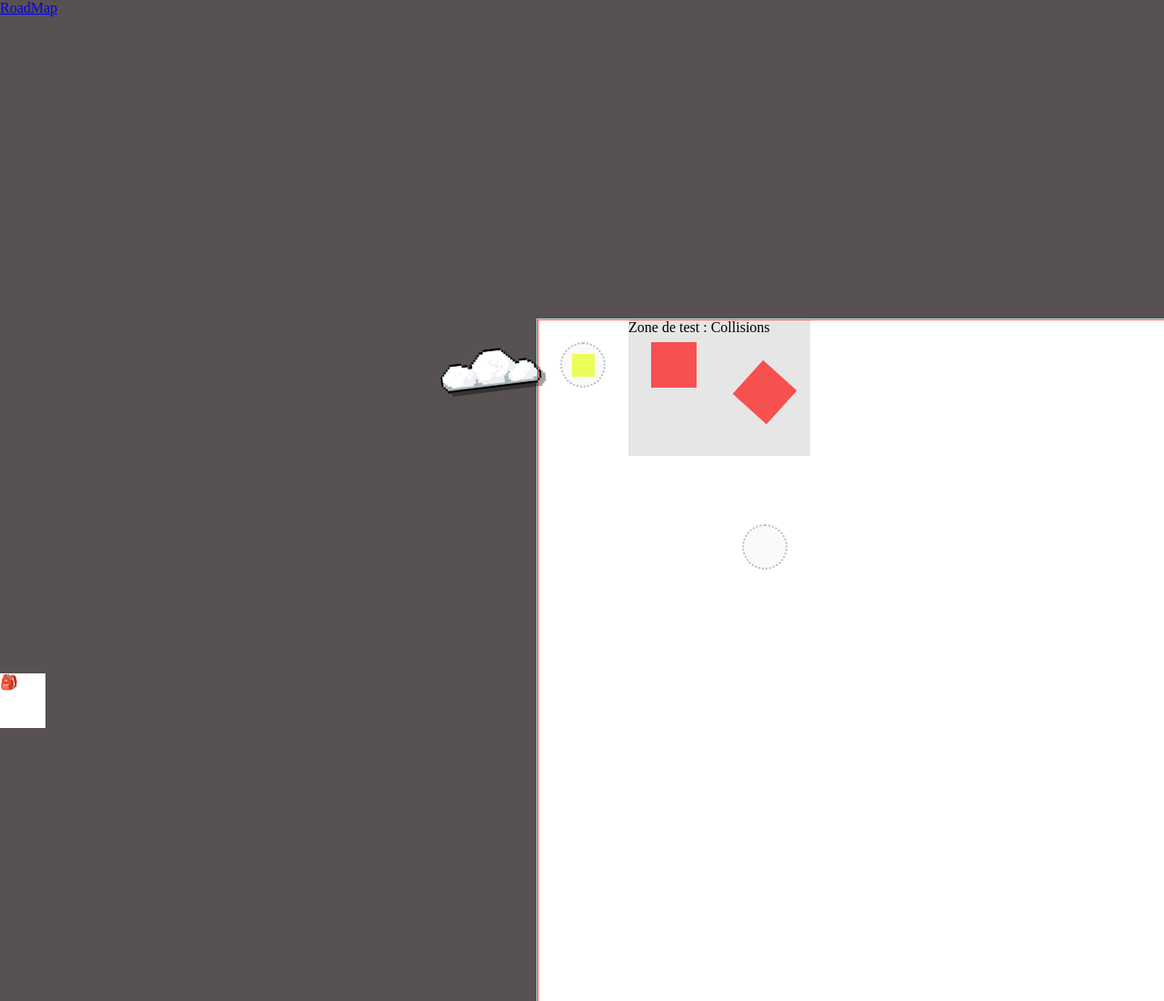
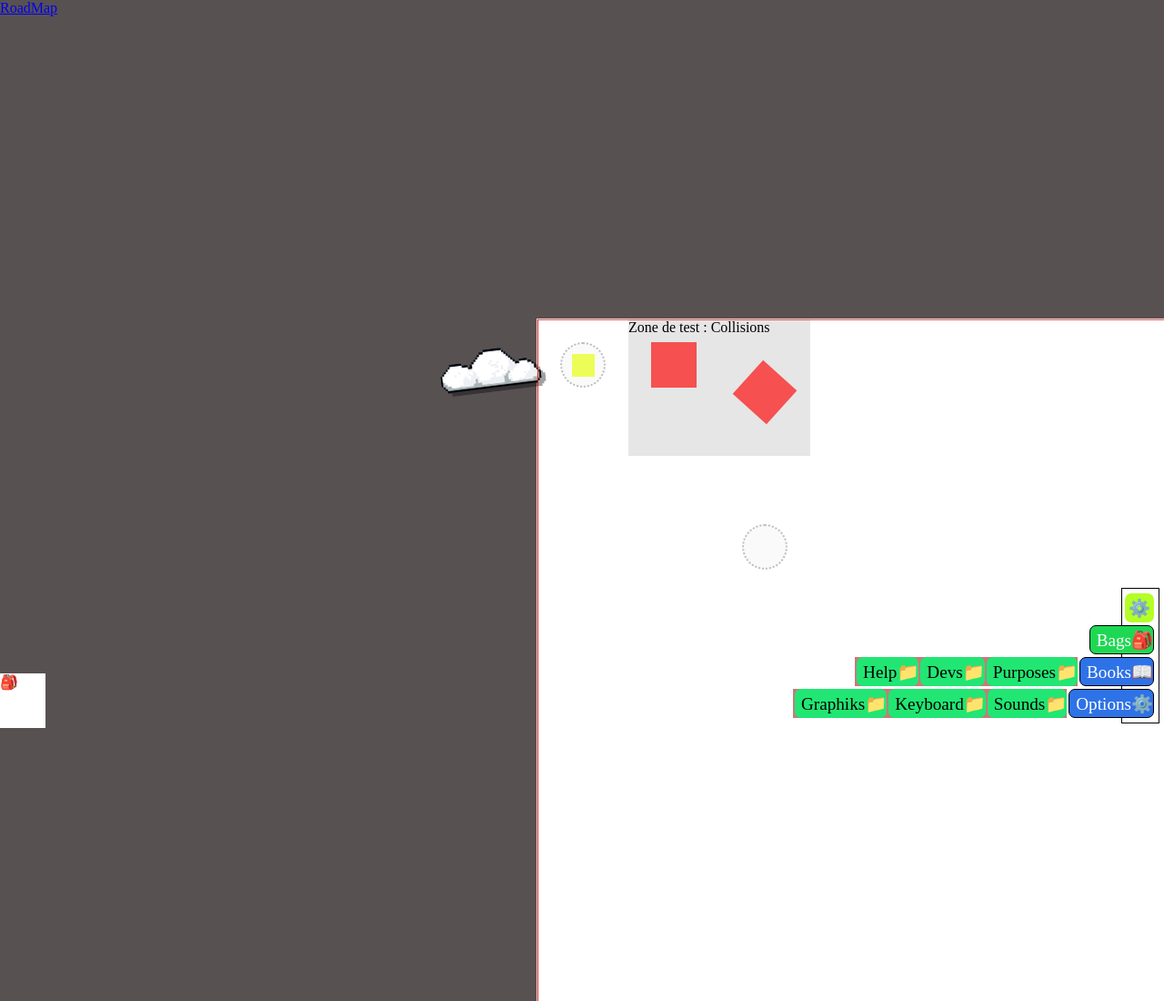
Before and after one commit to patobeur/henchs, a plain HTML site: page index.html in a window 1280 px wide. Shown: the top 1100 px of the page at 91% size. Drawn offline with Linux system fonts and the light colour scheme.

Commit message:
Inventory update css

```diff
--- a/assets/css/inventory.css
+++ b/assets/css/inventory.css
@@ -1,45 +1,104 @@
+.container {
+	/* display:none; */
+}
+.containers {
+	background-color: rgba(165, 42, 42, 0.623);
+	width:200px;
+	width:max-content;
+	/* height:42px; */
 
+	display:flex;
+	/* justify-content: end;
+	align-items: center; */
+	flex-direction: row;
+}
+.item_list>* {
+	display:none;
+}
+.item_list {
+	display:flex;
+	justify-content: end;
+	align-items: center;
+	flex-direction: column;
+}
 .tools {
 	position: absolute;
 	right:5px;
 	bottom:5px;
+	width:42px;
 	/* min-width:42px;
 	min-height:42px; */
 	/* width:42px;
 	height:42px; */
-	max-width: 42px;
+	/* max-width: 42px; */
 	max-height: 80%;
 	padding:5px;
 	display:flex;
-	justify-content: center;
-	align-items: center;
+	/* justify-content: center; */
+	justify-content: end;
+	align-items: flex-end;
 	flex-direction: column;
 	background-color: white;
 	border: 1px solid Black;
+	z-index: 10;
 	}
-	.tools .catcontainer{
+	.items{
 	display:flex;
-	justify-content: center;
-	align-items: center;
-	width: 32px;
+	justify-content: end;
+	align-items: end;
+	flex-direction: column;
+	/* width: 32px; */
+	/* height: 32px; */
+	/*
+	display: none; */
+	}
+	.itemtool{
 		height: 32px;
-	display: none;
+		display:flex;
+		justify-content: end;
+		align-items: end;
+		flex-direction: row;
+		/* width: 600px; */
+		/* background-color: black; */
+		margin-top:3px;
 	}
-	.icone{
+
+	.icone,.icotool,.ico-container {
 		display:flex;
 		justify-content: center;
 		align-items: center;
 		min-width: 32px;
-	min-height: 32px;
+		height: 32px;
 		font-size: 1.2rem;
-	content:""
+		content:"";
+		background-color:rgb(33, 230, 115);
+		border-radius: 7px;
+		margin-left:2px;
 		}
-	.tools .icone{
+		.icotools {
+			background-color:rgb(179, 255, 38);
+			color:white;
+		}
+		.icotool {
+			padding-left:7px;
+			flex-direction: column;
+			align-items: end;
+			border: 1px solid Black;
+			background-color: rgb(46, 114, 231);
+			color:white;
+		}
+		.bags {
+			background-color: rgb(30, 216, 83);
+
+		}
+	.ico-container{
+		padding-left:7px;
+
+	}
+	/* .tools>.icone{
 	background-color: rgb(16, 159, 37);
-	border: 1px solid Black;
-	border-radius: 7px;
-	}
-	.catcontainer {
+	} */
+	/* .catcontainer {
 	display: none;
 	min-width:32px;
 	min-height:32px;
@@ -48,8 +107,16 @@
 	display: flex;
 	flex-direction: column;
 	justify-content: end;
-	}
-	.tools .catcontainer .icone{
+
+
+	width: 500px;
+	display: block;
+	background-color: rgb(31, 77, 77);
+	display: flex;
+	flex-direction: row;
+	justify-content: start;
+	} */
+	/* .tools .catcontainer .icone{
 	background-color: rgba(7, 72, 17, 0.475);
 	border: 1px solid rgba(203, 44, 44, 0.404);
 	}
@@ -62,39 +129,43 @@
 	border: 1px solid rgb(44, 203, 60);
 	}
 	.catcontainer .itemscontainer{
-	width:32px;
+	width:300px;
 	height:32px;
 	outline:1px solid pink;
 	display: none;
-	}
+	flex-direction: column;
+	} */
 
 
-	.tools:hover{
-	/* height: max-content; */
+	/* .tools:hover{
+	height: max-content;
 		height: fit-content;
 		min-height: max-content;
-	}
-	.tools:hover .icone{
+	} */
+	/* .tools:hover .icone{
 		background-color: rgb(3, 3, 3);
 		display: none;
-	}
-	.tools:hover .catcontainer{
+	} */
+	/* .tools:hover .catcontainer{
 		display: block;
 	}
 	.tools:hover .catcontainer .icone{
 		background-color: rgb(181, 17, 44);
 		display: block;
-	}
+	}   */
 
-	.tools .catcontainer:hover{
-	/* height: max-content; */
-		width: max-content;
+	/* .tools .catcontainer:hover{
+	height: max-content;
+		width: 500px;
 		display: block;
-		background-color: aqua;
-	}
-	.tools .catcontainer:hover .itemscontainer{
-	/* height: max-content; */
+		background-color: rgb(31, 77, 77);
+		display: flex;
+		flex-direction: row;
+		justify-content: start;
+	}  */
+	/* .tools .catcontainer:hover .itemscontainer{
+	height: max-content;
 		width: fit-content;
 		min-width: max-content;
 		display: block;
-	}
+	}  */
--- a/index.html
+++ b/index.html
@@ -26,39 +26,66 @@
 
 
 <div class="tools">
-	<div class="icone">⚙️</div>
-	<div class="catcontainer invent">
-		<div class="icone">🎒</div>
-		<div class="itemscontainer">
-			<div class="bag">
-				<div class="head">📁</div>
-				<div class="list">
-					<div class="item">🗈</div>
+	<div class="icone icotools">⚙️</div>
+	<div class="items">
+		<div class="itemtool item_inventory">
+			<div class="icone icotool bags">Bags🎒</div>
+		</div>
+		<div class="itemtool item_books">
+			<div class="containers" id="containers_list">
+				<div class="container" id="cont_0">
+					<div class="icone ico-container">Help📁</div>
+					<div class="item_list" id="item_list">
+						<div class="item" id="iid_100">🗈</div>
+						<div class="item" id="iid_25">🗈</div>
 					</div>
 				</div>
-			<div class="bag">
-				<div class="head">📁</div>
-				<div class="list">
-					<div class="item">🗈</div>
+				<div class="container" id="cont_1">
+					<div class="icone ico-container">Devs📁</div>
+					<div class="item_list" id="item_list">
+						<div class="item" id="iid_25">🗈</div>
+						<div class="item" id="iid_254">🗈</div>
+						<div class="item" id="iid_257">🗈</div>
+					</div>
+				</div>
+				<div class="container" id="cont_2">
+					<div class="icone ico-container">Purposes📁</div>
+					<div class="item_list" id="item_list">
+						<div class="item" id="iid_251">🗈</div>
+						<div class="item" id="iid_23">🗈</div>
+						<div class="item" id="iid_7">🗈</div>
 					</div>
 				</div>
 			</div>
+			<div class="icone icotool">Books📖</div>
 		</div>
-	<div class="catcontainer books">
-		<div class="icone">📖</div>
-		<div class="itemscontainer">
-			<div class="bag">
-				<div class="head">📁</div>
-				<div class="list">
-					<div class="item">🗈</div>
+		<div class="itemtool item_options">
+			<div class="containers" id="containers_list">
+				<div class="container" id="cont_0">
+					<div class="icone ico-container">Graphiks📁</div>
+					<div class="item_list" id="item_list">
+						<div class="item" id="iid_100">🗈</div>
+						<div class="item" id="iid_25">🗈</div>
 					</div>
 				</div>
-			<div class="bag">
-				<div class="head">📁</div>
-				<div class="list">
-					<div class="item">🗈</div>
+				<div class="container" id="cont_1">
+					<div class="icone ico-container">Keyboard📁</div>
+					<div class="item_list" id="item_list">
+						<div class="item" id="iid_25">🗈</div>
+						<div class="item" id="iid_254">🗈</div>
+						<div class="item" id="iid_257">🗈</div>
 					</div>
 				</div>
+				<div class="container" id="cont_2">
+					<div class="icone ico-container">Sounds📁</div>
+					<div class="item_list" id="item_list">
+						<div class="item" id="iid_251">🗈</div>
+						<div class="item" id="iid_23">🗈</div>
+						<div class="item" id="iid_7">🗈</div>
+					</div>
+				</div>
+			</div>
+			<div class="icone icotool">Options⚙️</div>
 		</div>
 	</div>
 </div>
```
Lines whose indentation alone changed are shown as unchanged.
